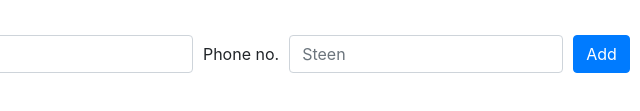
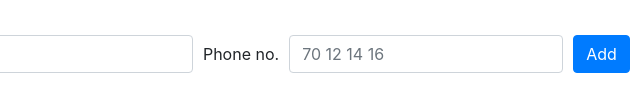
Before and after one commit to MivleDK/dat3semFlow2Week2, a website built with webpack: page Day5/EX2/frontEnd/public/index.html in a window 1280 px wide. Shown: the part 501-612 px from the top of the page, 640-1280 px from the left. Built offline with nearby package versions, Linux system fonts and the light colour scheme; no server answers.

Commit message:
added notes for Day5 paper

```diff
--- a/Day5/EX2/frontEnd/public/index.html
+++ b/Day5/EX2/frontEnd/public/index.html
@@ -63,7 +63,7 @@
             <input type="text" class="form-control" id="inp_lastName" placeholder="Steen">
 
             <label for="newPerson">Phone no.</label>
-            <input type="value" class="form-control" id="inp_phone" placeholder="Steen">
+            <input type="value" class="form-control" id="inp_phone" placeholder="70 12 14 16">
 
             <a id="btn_addNewPerson" class="btn btn-primary text-white">Add</a>
           </div>
```
Also changed, not shown: Day5/README.md, README.md.
